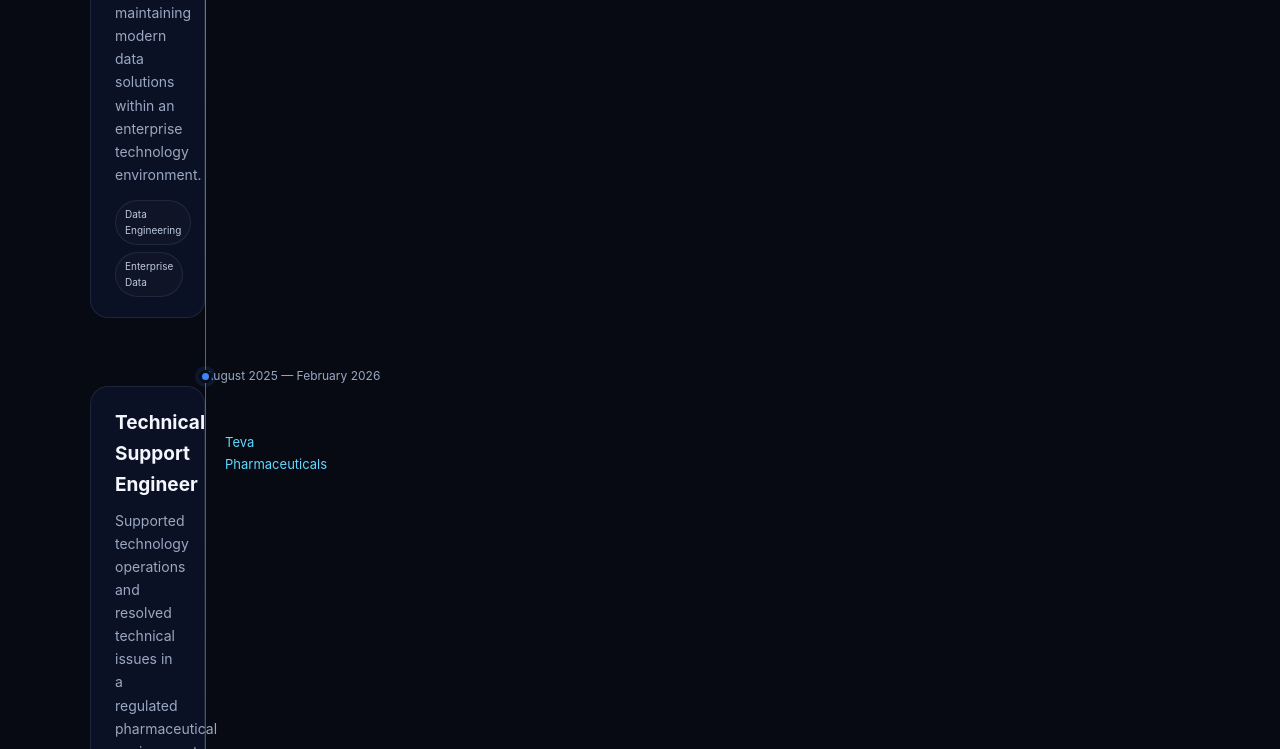
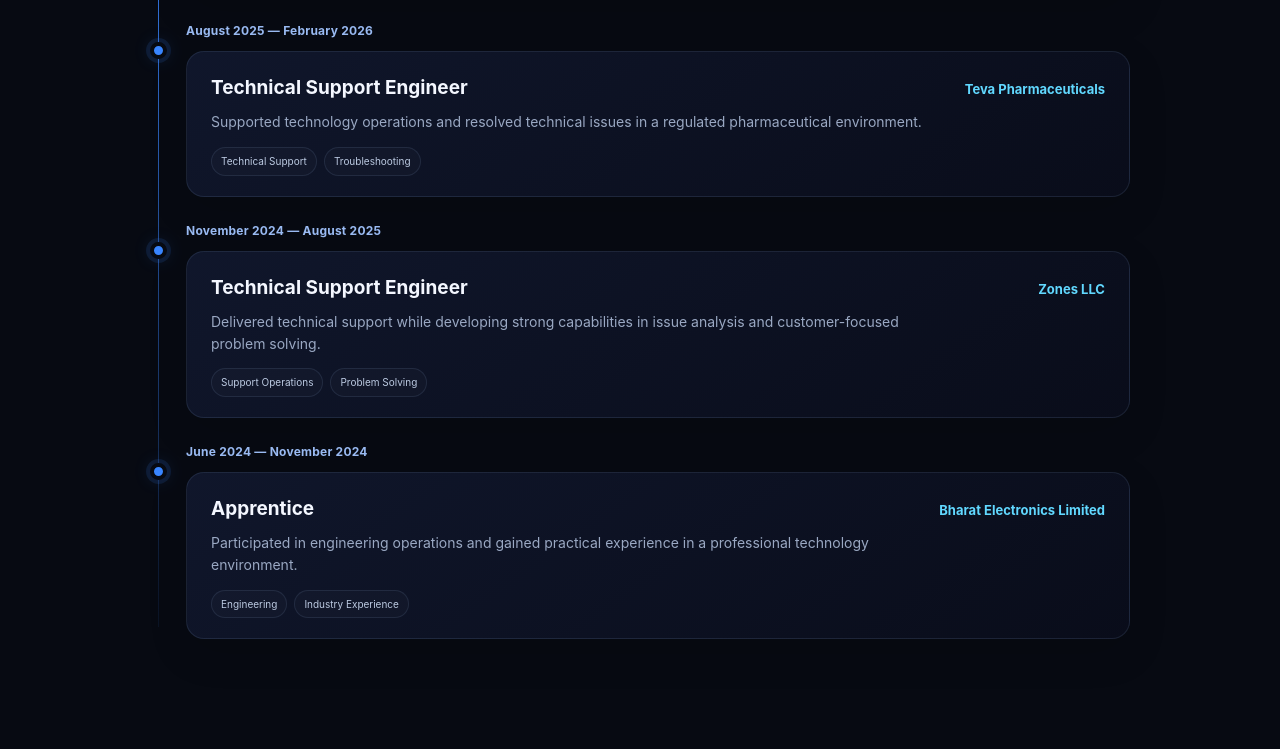
Before and after one commit to alihi122007-oss/karthikv-portfolio, a plain HTML site: page index.html in a window 1280 px wide. Shown: the part 1844-2593 px from the top of the page. Drawn offline with Linux system fonts and the light colour scheme.

Commit message:
Improve professional experience timeline

```diff
--- a/index.html
+++ b/index.html
@@ -106,24 +106,48 @@
         <div class="section-heading reveal"><p class="eyebrow">02 · Career</p><h2 id="experience-title">Professional <span>experience.</span></h2></div>
         <div class="timeline">
           <article class="timeline-item reveal">
-            <div class="timeline-marker"><span></span></div>
-            <div class="timeline-date">June 2026 — Present</div>
-            <div class="timeline-content"><div class="timeline-heading"><h3>Data Engineer</h3><span>IBM</span></div><p>Building and maintaining modern data solutions within an enterprise technology environment.</p><div class="tag-row"><span>Data Engineering</span><span>Enterprise Data</span></div></div>
+            <span class="timeline-marker" aria-hidden="true"></span>
+            <div class="timeline-entry">
+              <time class="timeline-date">June 2026 — Present</time>
+              <div class="timeline-content">
+                <div class="timeline-heading"><h3>Data Engineer</h3><span>IBM</span></div>
+                <p>Building and maintaining modern data solutions within an enterprise technology environment.</p>
+                <div class="tag-row"><span>Data Engineering</span><span>Enterprise Data</span></div>
+              </div>
+            </div>
           </article>
           <article class="timeline-item reveal">
-            <div class="timeline-marker"><span></span></div>
-            <div class="timeline-date">August 2025 — February 2026</div>
-            <div class="timeline-content"><div class="timeline-heading"><h3>Technical Support Engineer</h3><span>Teva Pharmaceuticals</span></div><p>Supported technology operations and resolved technical issues in a regulated pharmaceutical environment.</p><div class="tag-row"><span>Technical Support</span><span>Troubleshooting</span></div></div>
+            <span class="timeline-marker" aria-hidden="true"></span>
+            <div class="timeline-entry">
+              <time class="timeline-date">August 2025 — February 2026</time>
+              <div class="timeline-content">
+                <div class="timeline-heading"><h3>Technical Support Engineer</h3><span>Teva Pharmaceuticals</span></div>
+                <p>Supported technology operations and resolved technical issues in a regulated pharmaceutical environment.</p>
+                <div class="tag-row"><span>Technical Support</span><span>Troubleshooting</span></div>
+              </div>
+            </div>
           </article>
           <article class="timeline-item reveal">
-            <div class="timeline-marker"><span></span></div>
-            <div class="timeline-date">November 2024 — August 2025</div>
-            <div class="timeline-content"><div class="timeline-heading"><h3>Technical Support Engineer</h3><span>Zones LLC</span></div><p>Delivered technical support while developing strong capabilities in issue analysis and customer-focused problem solving.</p><div class="tag-row"><span>Support Operations</span><span>Problem Solving</span></div></div>
+            <span class="timeline-marker" aria-hidden="true"></span>
+            <div class="timeline-entry">
+              <time class="timeline-date">November 2024 — August 2025</time>
+              <div class="timeline-content">
+                <div class="timeline-heading"><h3>Technical Support Engineer</h3><span>Zones LLC</span></div>
+                <p>Delivered technical support while developing strong capabilities in issue analysis and customer-focused problem solving.</p>
+                <div class="tag-row"><span>Support Operations</span><span>Problem Solving</span></div>
+              </div>
+            </div>
           </article>
           <article class="timeline-item reveal">
-            <div class="timeline-marker"><span></span></div>
-            <div class="timeline-date">June 2024 — November 2024</div>
-            <div class="timeline-content"><div class="timeline-heading"><h3>Apprentice</h3><span>Bharat Electronics Limited</span></div><p>Participated in engineering operations and gained practical experience in a professional technology environment.</p><div class="tag-row"><span>Engineering</span><span>Industry Experience</span></div></div>
+            <span class="timeline-marker" aria-hidden="true"></span>
+            <div class="timeline-entry">
+              <time class="timeline-date">June 2024 — November 2024</time>
+              <div class="timeline-content">
+                <div class="timeline-heading"><h3>Apprentice</h3><span>Bharat Electronics Limited</span></div>
+                <p>Participated in engineering operations and gained practical experience in a professional technology environment.</p>
+                <div class="tag-row"><span>Engineering</span><span>Industry Experience</span></div>
+              </div>
+            </div>
           </article>
         </div>
       </div>
--- a/style.css
+++ b/style.css
@@ -4,7 +4,7 @@
   --bg-soft: #0b1020;
   --surface: rgba(15, 22, 43, 0.72);
   --surface-solid: #10172a;
-  --line: rgba(149, 178, 230, 0.12);
+  --line: rgba(149,178,230,0.12);
   --text: #f4f7ff;
   --muted: #9aa8c3;
   --blue: #3985ff;
@@ -116,18 +116,80 @@ button { font: inherit; }
 .info-row strong, .info-row a { font-size: 13px; }
 .info-row a { color: var(--cyan); }
 
-.timeline { position: relative; }
-.timeline::before { content: ""; position: absolute; left: 155px; top: 16px; bottom: 16px; width: 1px; background: linear-gradient(var(--blue), rgba(57,133,255,.08)); }
-.timeline-item { display: grid; grid-template-columns: 155px 1fr; position: relative; padding-bottom: 26px; }
-.timeline-marker { position: relative; }
-.timeline-marker span { position: absolute; z-index: 2; left: 149px; top: 26px; width: 13px; height: 13px; border: 3px solid var(--bg); border-radius: 50%; background: var(--blue); box-shadow: 0 0 0 4px rgba(57,133,255,.12); }
-.timeline-date { padding-top: 22px; color: var(--muted); font-size: 12px; }
-.timeline-content { margin-left: 40px; padding: 20px 24px; border: 1px solid var(--line); border-radius: var(--radius); background: var(--surface); transition: .25s ease; }
-.timeline-content:hover { border-color: rgba(57,133,255,.32); transform: translateX(4px); }
-.timeline-heading { display: flex; align-items: center; justify-content: space-between; gap: 20px; }
+.timeline {
+  position: relative;
+  max-width: 980px;
+  margin: 0 auto;
+}
+.timeline::before {
+  content: "";
+  position: absolute;
+  left: 8px;
+  top: 30px;
+  bottom: 12px;
+  width: 1px;
+  background: linear-gradient(var(--blue), rgba(57, 133, 255, .08));
+}
+.timeline-item {
+  position: relative;
+  display: grid;
+  grid-template-columns: 36px minmax(0, 1fr);
+  align-items: start;
+  padding-bottom: 24px;
+}
+.timeline-item:last-child { padding-bottom: 0; }
+.timeline-marker {
+  position: relative;
+  z-index: 2;
+  width: 17px;
+  height: 17px;
+  margin-top: 21px;
+  border: 4px solid var(--bg);
+  border-radius: 50%;
+  background: var(--blue);
+  box-shadow: 0 0 0 4px rgba(57, 133, 255, .12), 0 0 18px rgba(57, 133, 255, .18);
+}
+.timeline-entry { min-width: 0; }
+.timeline-date {
+  display: block;
+  width: fit-content;
+  height: 20px;
+  margin: 0 0 10px;
+  color: #99baf2;
+  font-size: 12px;
+  font-weight: 700;
+  line-height: 20px;
+  letter-spacing: .02em;
+}
+.timeline-content {
+  width: 100%;
+  min-height: 128px;
+  padding: 20px 24px;
+  border: 1px solid var(--line);
+  border-radius: var(--radius);
+  background: linear-gradient(145deg, rgba(18, 26, 49, .82), rgba(10, 14, 28, .82));
+  box-shadow: 0 14px 40px rgba(0, 0, 0, .12);
+  transition: .25s ease;
+}
+.timeline-content:hover {
+  border-color: rgba(57, 133, 255, .32);
+  transform: translateX(4px);
+}
+.timeline-heading {
+  display: flex;
+  align-items: baseline;
+  justify-content: space-between;
+  gap: 20px;
+}
 .timeline-heading h3 { margin: 0; font-size: 19px; }
-.timeline-heading span { color: var(--cyan); font-size: 13px; }
-.timeline-content p { color: var(--muted); font-size: 14px; margin: 8px 0 14px; }
+.timeline-heading span { flex-shrink: 0; color: var(--cyan); font-size: 13px; font-weight: 700; }
+.timeline-content p {
+  max-width: 720px;
+  margin: 8px 0 14px;
+  color: var(--muted);
+  font-size: 14px;
+  line-height: 1.55;
+}
 .tag-row { display: flex; flex-wrap: wrap; gap: 7px; }
 .tag-row span { color: #bccae2; border: 1px solid var(--line); border-radius: 999px; padding: 5px 9px; font-size: 10px; background: rgba(255,255,255,.018); }
 
@@ -227,10 +289,12 @@ button { font: inherit; }
 
 @media (max-width: 760px) {
   .hero { min-height: auto; padding-top: 112px; }.hero-grid { grid-template-columns: 1fr; }.hero h1 { font-size: clamp(44px, 13vw, 62px); }.hero-intro { font-size: 16px; }.hero-visual { height: 430px; margin-top: 12px; }.profile-frame { width: min(330px, 78vw); height: min(330px, 78vw); }.hero-glow { width: min(360px, 82vw); height: min(360px, 82vw); }.card-bottom { right: 0; bottom: 24px; }
+  .timeline { max-width: 100%; }.timeline::before { left: 7px; top: 30px; }.timeline-item { grid-template-columns: 30px minmax(0, 1fr); padding-bottom: 24px; }.timeline-marker { width: 15px; height: 15px; margin-top: 21px; }.timeline-content { padding: 18px; }.timeline-heading { align-items: flex-start; }.timeline-heading h3 { font-size: 17px; }.timeline-heading span { font-size: 12px; }.timeline-content p { font-size: 13px; }
 }
 
 @media (max-width: 430px) {
   .hero h1 { font-size: 42px; }.hero-actions .button { width: 100%; }.hero-visual { height: 380px; }.profile-frame { width: min(290px, 78vw); height: min(290px, 78vw); }.hero-glow { width: 300px;height:300px; }.floating-card { min-width: 170px; }.card-bottom { right: -4px; bottom: 18px; }.hero-tech { margin-top: 24px; }
+  .timeline-item { grid-template-columns: 25px minmax(0, 1fr); }.timeline::before { left: 6px; }.timeline-marker { width: 13px; height: 13px; border-width: 3px; }.timeline-content { padding: 16px; }.timeline-heading { flex-direction: column; gap: 4px; }.timeline-heading h3 { font-size: 16px; }.timeline-heading span { white-space: normal; }.timeline-content p { line-height: 1.5; }.timeline-date { font-size: 11px; }
 }
 
 @media (max-width: 760px) {
```
Also changed, not shown: Karthiklindinpic.jpg (added).
